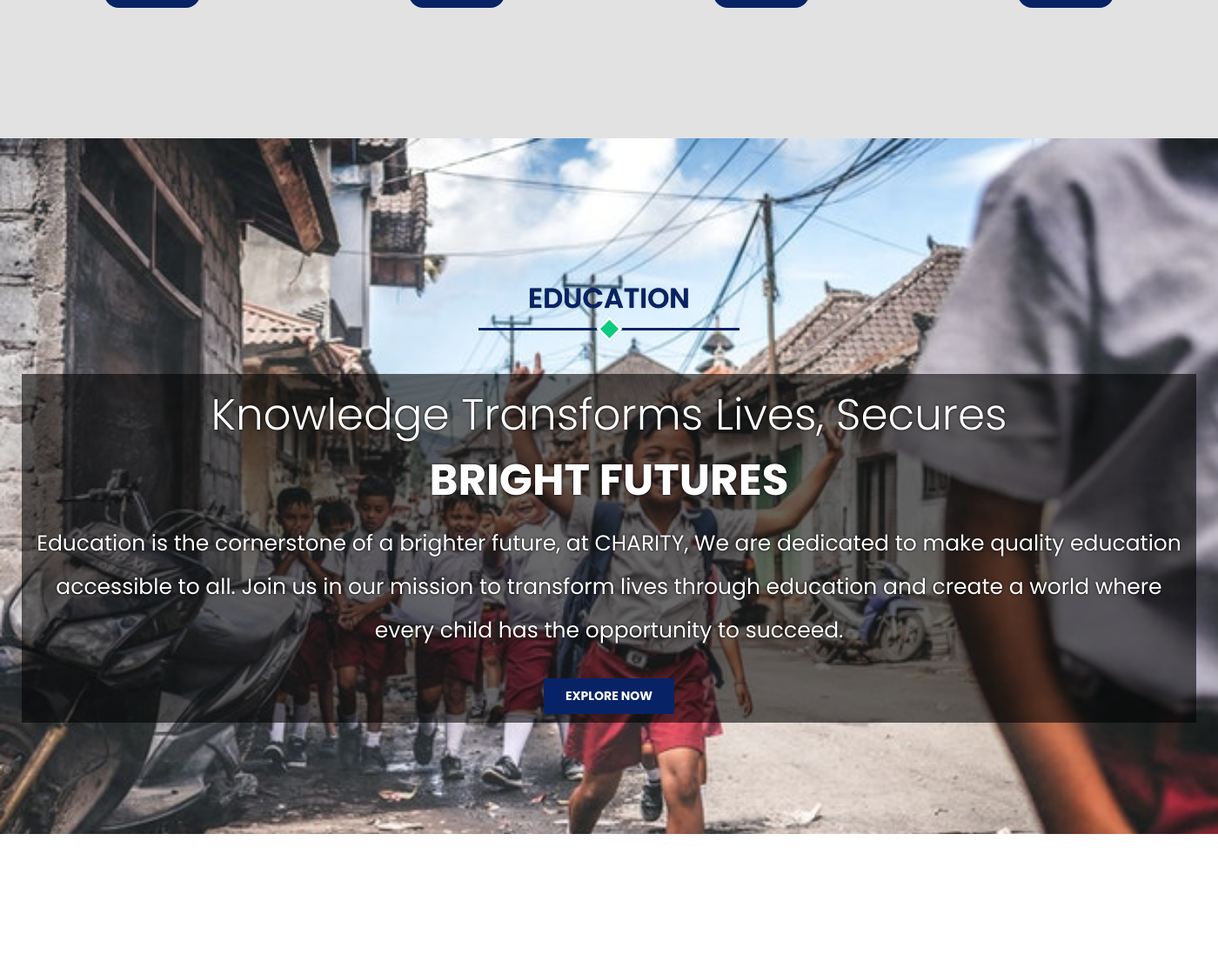
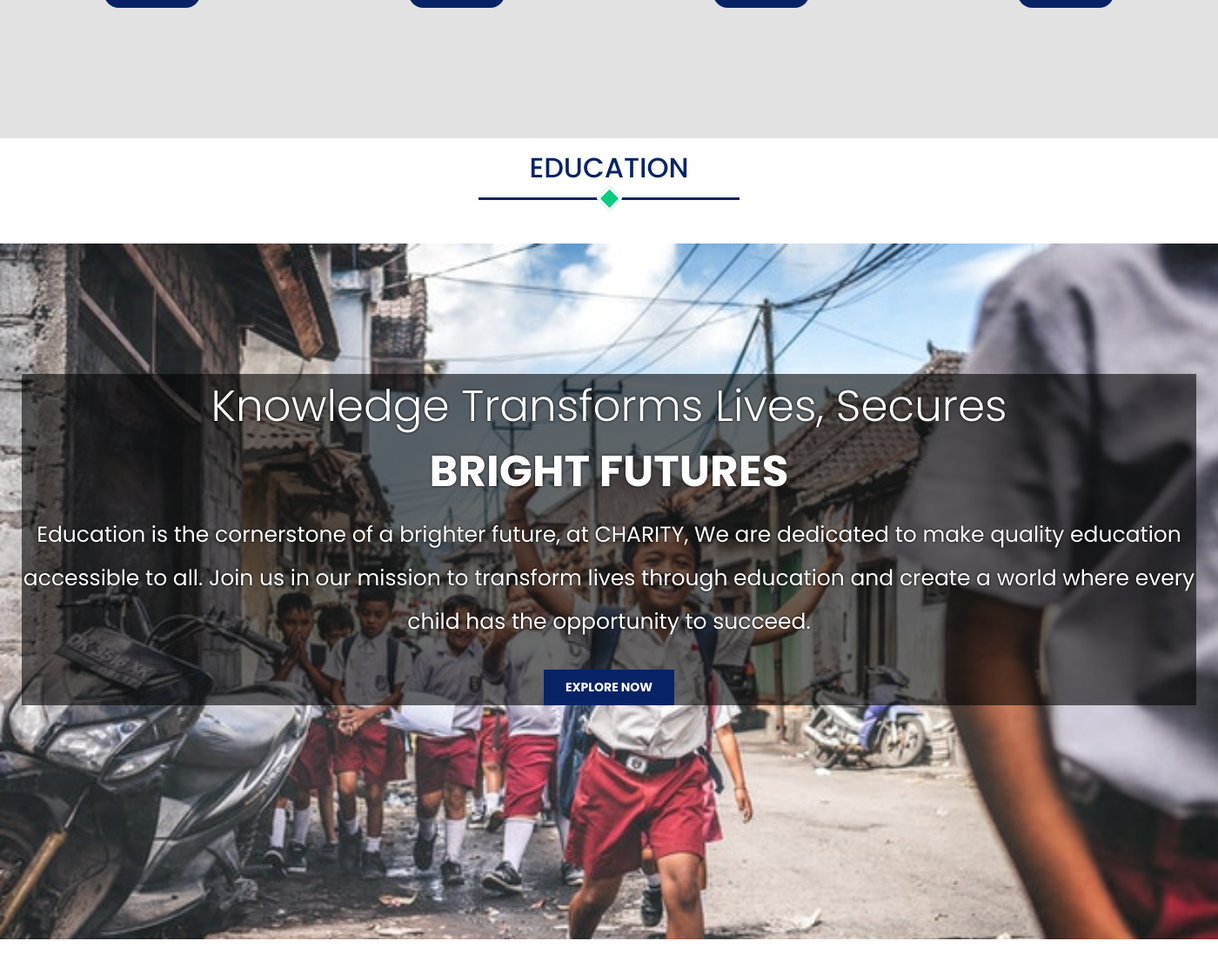
Before and after one commit to 07aadarsh/Charity, a PHP site: page /index.html in a window 1400 px wide. Shown: the part 2220-3340 px from the top of the page at 87% size. Run offline with PHP 8.4, Linux system fonts and the light colour scheme.

Commit message:
"Moved 'Education' section title outside of container and removed padding from span elements."

```diff
--- a/Description/index.html
+++ b/Description/index.html
@@ -174,10 +174,12 @@
 
       <!--Activities-Section end here-->
 
+      <div class="sectionTitle"> Education </div>
+
+
       <section class="education" id="educationSection">
 
          <div class="container">
-             <div class="sectionTitle"> Education </div>
 
              <div class="educationContainer">
                  <h3>
--- a/Description/style.css
+++ b/Description/style.css
@@ -609,7 +609,7 @@ span{
 
     color: #fff;
     text-shadow: 0 0 3px #000;
-    padding: 10px 10px;
+    padding: 0px 0px;
 
 
 }
```
